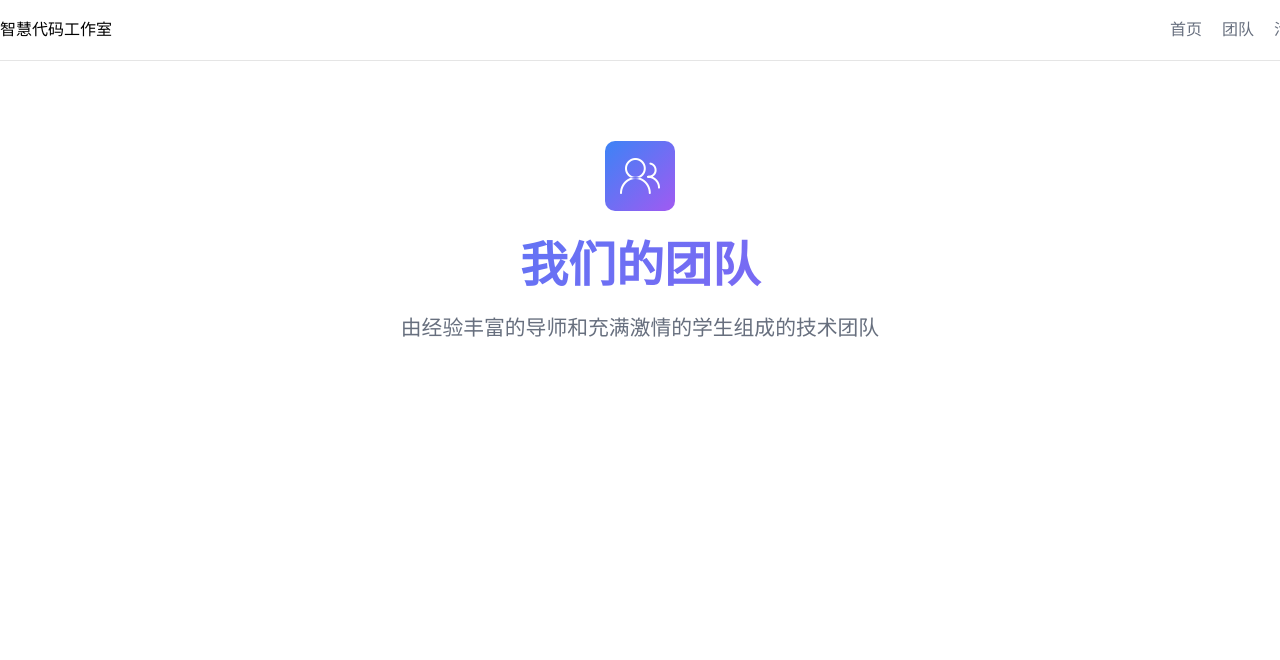
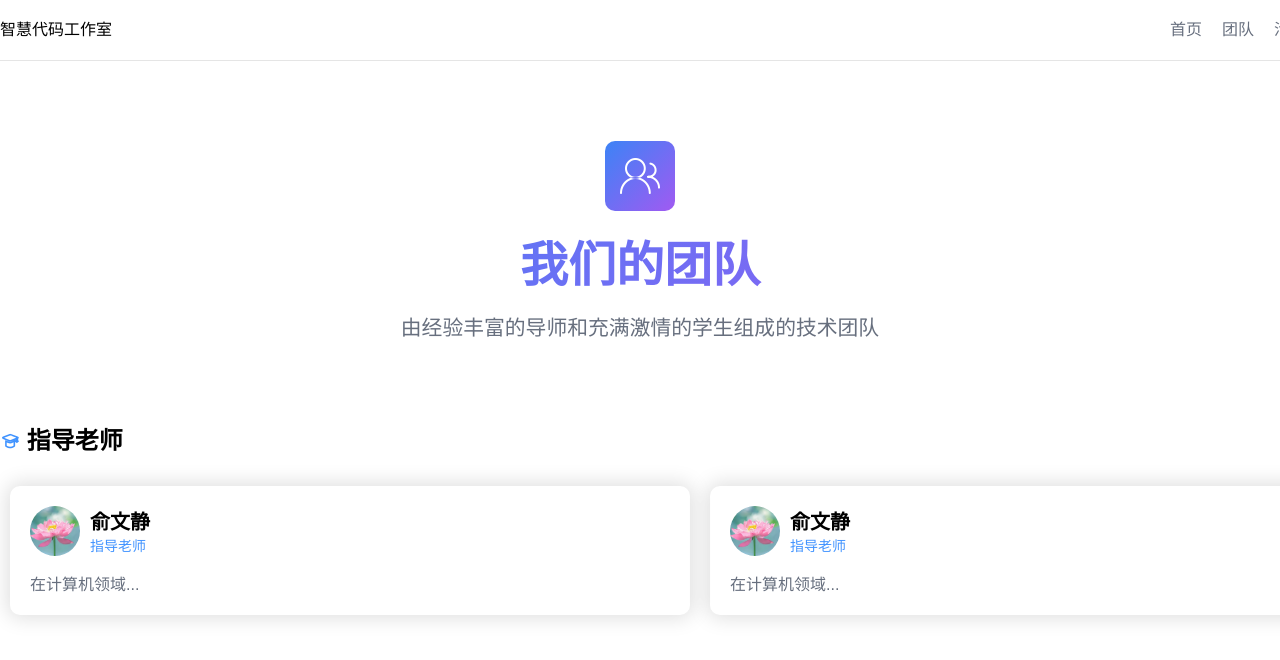
Before and after one commit to ExceptionSimple/vue-code-gzs, a Vue app: page /team in a window 1280 px wide. Shown: the top 660 px of the page. Built offline with nearby package versions, Linux system fonts and the light colour scheme.

Commit message:
feat: TeacherGroup

```diff
--- a/src/router/index.js
+++ b/src/router/index.js
@@ -14,6 +14,7 @@ const router = createRouter({
       component: Layout,
       children: [
         { path: '', component: Index },
+        { path: 'index', component: Index },
         { path: 'team', component: Team },
         { path: 'activities', component: Activities },
         { path: 'aboutMe', component: AboutMe },
--- a/src/styles/color.css
+++ b/src/styles/color.css
@@ -7,4 +7,9 @@
   --gradient-primary: linear-gradient(135deg, hsl(217 91% 60%) 0%, hsl(268 85% 65%) 100%);
   --gradient-hero: linear-gradient(135deg, hsl(217 91% 60% / .1) 0%, hsl(268 85% 65% / .1) 100%);
   --gradient-card: linear-gradient(180deg, hsl(0 0% 100%) 0%, hsl(220 25% 99%) 100%);
+
+  --shadow-l1: 0px 4px 8px rgba(0, 0, 0, 0.04), 0px 0px 2px rgba(0, 0, 0, 0.06), 0px 0px 1px rgba(0, 0, 0, 0.04);
+  --shadow-l2: 0px 10px 20px rgba(0, 0, 0, 0.04), 0px 2px 6px rgba(0, 0, 0, 0.04), 0px 0px 1px rgba(0, 0, 0, 0.04);
+  --shadow-l3: 0px 10px 20px rgba(0, 0, 0, 0.04), 0px 2px 6px rgba(0, 0, 0, 0.04), 0px 0px 1px rgba(0, 0, 0, 0.04);
+  --shadow-l4: 0px 24px 32px rgba(0, 0, 0, 0.04), 0px 16px 24px rgba(0, 0, 0, 0.04), 0px 4px 8px rgba(0, 0, 0, 0.04), 0px 0px 1px rgba(0, 0, 0, 0.04);
 }
--- a/src/views/Team/Team.vue
+++ b/src/views/Team/Team.vue
@@ -1,4 +1,6 @@
 <script setup>
+import TeacherGroup from './components/TeacherGroup.vue';
+
 </script>
 
 <template>
@@ -9,6 +11,7 @@
     <div class="title">我们的团队</div>
     <div class="sub-title">由经验丰富的导师和充满激情的学生组成的技术团队</div>
   </div>
+  <teacher-group class="container" />
 </template>
 
 <style scoped>
--- a/src/views/Team/components/TeacherGroup.vue
+++ b/src/views/Team/components/TeacherGroup.vue
@@ -2,8 +2,79 @@
 </script>
 
 <template>
-
+  <div class="teacher-group">
+    <div class="header">
+      <h2> <span class="iconfont">&#xe607;</span> 指导老师</h2>
+      <el-button>查看所有老师</el-button>
+    </div>
+    <div class="item-group">
+      <div class="item" v-for="x in 2" :key="x">
+        <div class="top">
+          <div class="avatar">
+            <img src="@/assets/avatar.jpg" alt="" />
+          </div>
+          <div class="right">
+            <div class="name">俞文静</div>
+            <div class="tag">指导老师</div>
+          </div>
+        </div>
+        <div class="bottom">
+          <div class="desc">在计算机领域...</div>
+        </div>
+      </div>
+    </div>
+  </div>
 </template>
 
 <style scoped>
+.header {
+  display: flex;
+  justify-content: space-between;
+  vertical-align: middle;
+}
+.header .el-button {
+  background-color: transparent;
+}
+.header .iconfont {
+  font-size: 20px;
+  color: var(--theme-color);
+}
+
+.item-group {
+  display: flex;
+  margin-top: 20px;
+}
+.item-group .item {
+  flex: 1;
+  margin: 10px;
+  box-shadow: 0 0 20px 3px rgba(0,0,0, 0.13);
+  padding: 20px;
+  border-radius: 10px;
+  cursor: pointer;
+}
+.item-group .item .top {
+  display: flex;
+}
+.item .avatar {
+  width: 50px;
+  height: 50px;
+  border-radius: 100px;
+  overflow: hidden;
+}
+.item .right {
+  margin-left: 10px;
+}
+.item .right .name {
+  font-size: 20px;
+  font-weight: 700;
+}
+.item .right .tag {
+  font-size: 14px;
+  color: var(--theme-color);
+}
+.item .bottom {
+  margin-top: 15px;
+  color: var(--normal-text);
+}
+
 </style>
```
Also changed, not shown: src/assets/avatar.jpg (added).
